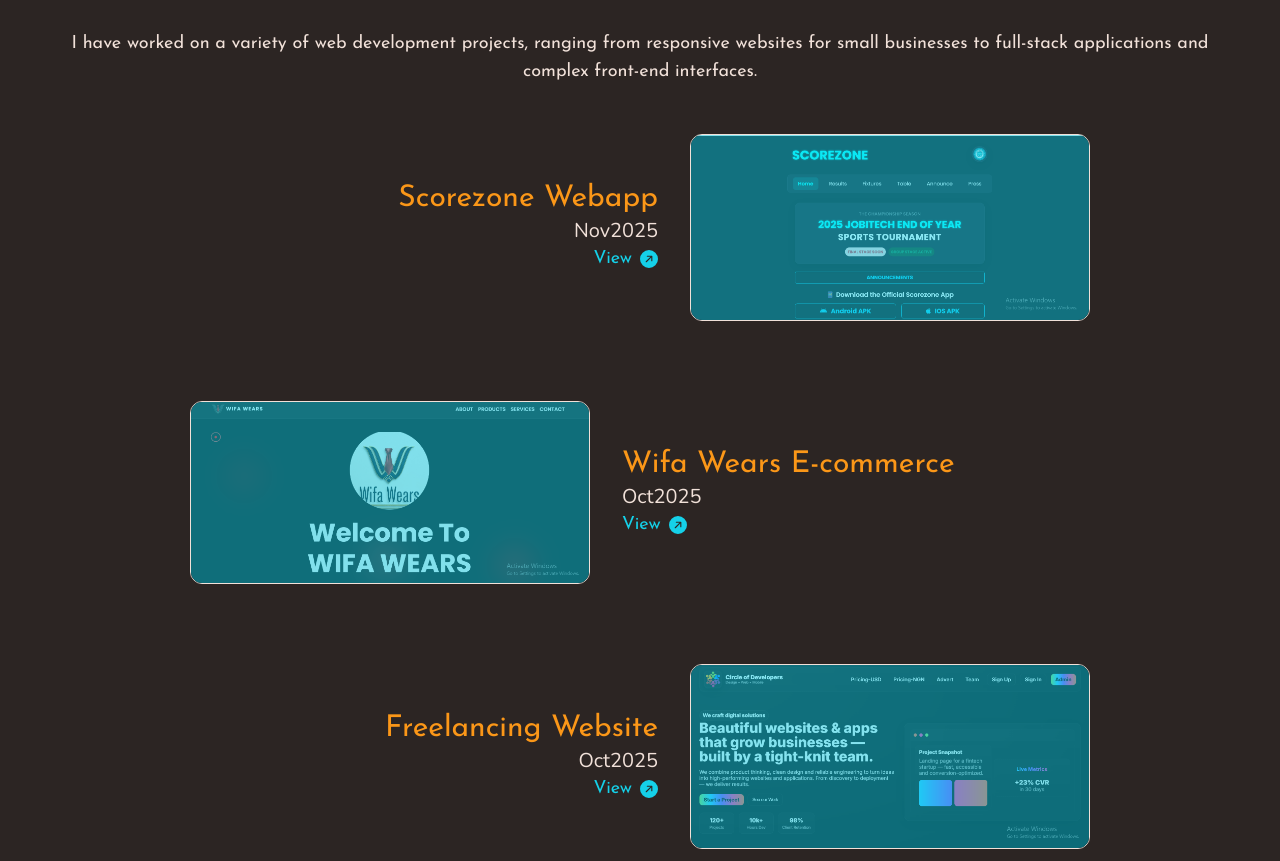
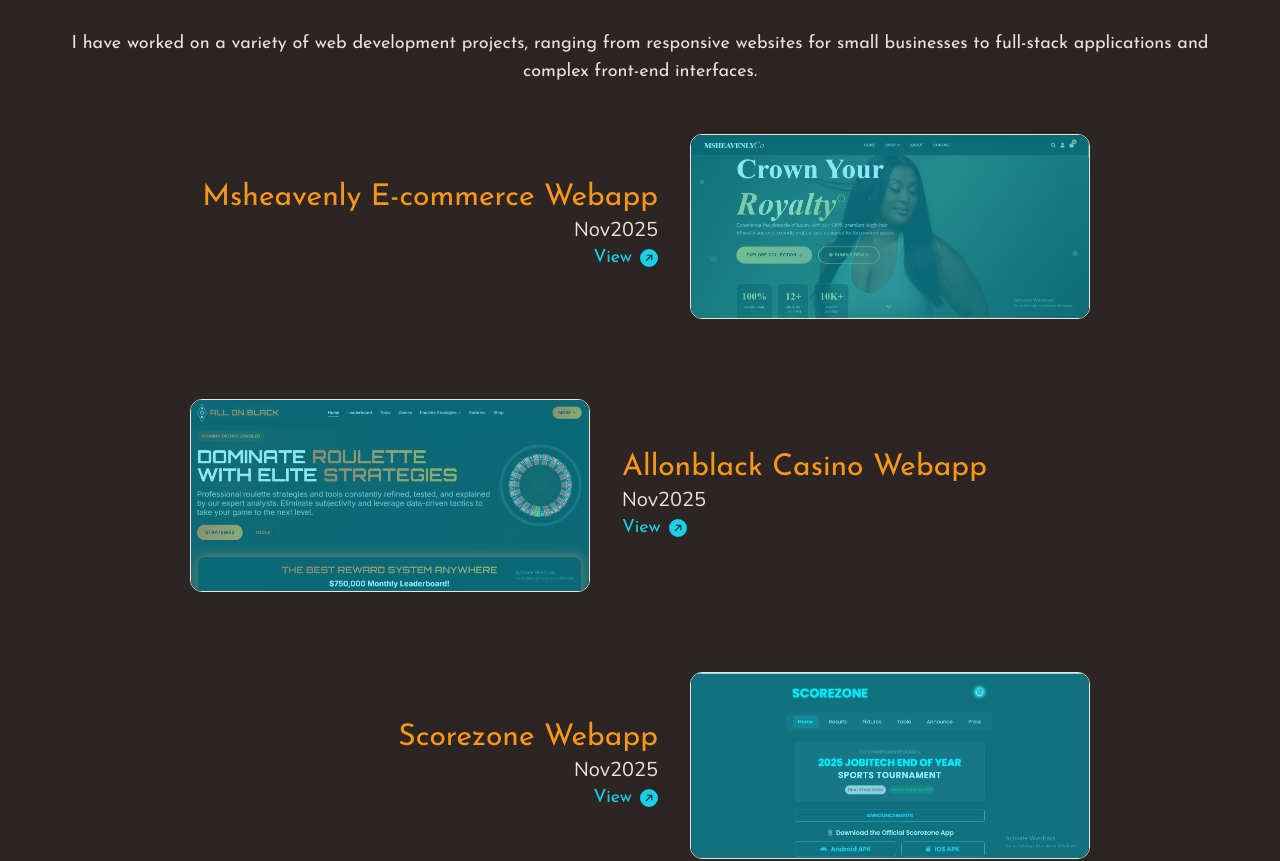
Before and after one commit to SirWiztech/sirwiztech-main-portfolio, a React (Vite) app: page / in a window 1280 px wide. Shown: the part 6160-7021 px from the top of the page. Built offline with nearby package versions, Linux system fonts and the light colour scheme.

Commit message:
Added new projects

```diff
--- a/src/components/projectsSection/ProjectsMain.jsx
+++ b/src/components/projectsSection/ProjectsMain.jsx
@@ -4,6 +4,23 @@
 import { fadeIn } from "../../framerMotion/variants";
 
 const projects = [
+
+  {
+    name: "Msheavenly E-commerce Webapp",
+    year: "Nov2025",
+    align: "left",
+    image: "/images/msheavenly.png", // <-- Add leading slash
+    link: "https://msheavenlyco.kesug.com/ ",
+  },
+
+  {
+    name: "Allonblack Casino Webapp",
+    year: "Nov2025",
+    align: "right",
+    image: "/images/allonblack.png", // <-- Add leading slash
+    link: "https://allonblack.net/ ",
+  },
+
   {
     name: "Scorezone Webapp",
     year: "Nov2025",
```
Also changed, not shown: public/images/allonblack.png (added), public/images/msheavenly.png (added).
